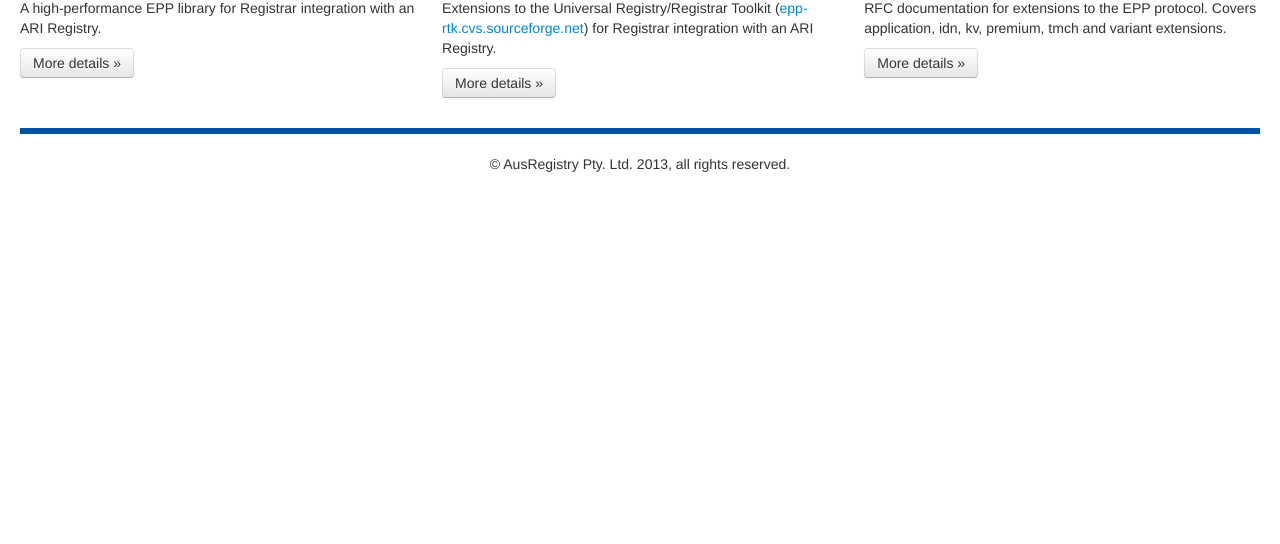
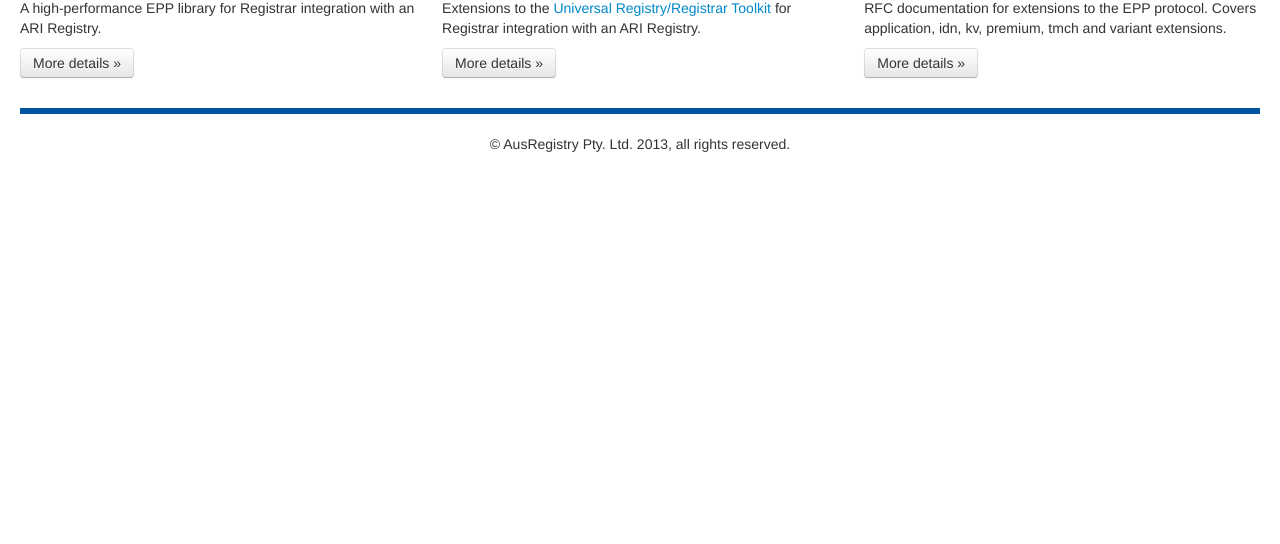
Before and after one commit to NeustarRegistry/docs-staging, a plain HTML site: page index.html in a window 1280 px wide. Shown: the part 256-800 px from the top of the page. Drawn offline with Linux system fonts and the light colour scheme.

Commit message:
Linked universal RTK text directly

```diff
--- a/index.html
+++ b/index.html
@@ -26,7 +26,7 @@
                         </div>
                         <div class="span4">
                             <h2>EPP RTK Extensions</h2>
-                            <p>Extensions to the Universal Registry/Registrar Toolkit (<a href="http://epp-rtk.cvs.sourceforge.net/">epp-rtk.cvs.sourceforge.net</a>) for Registrar integration with an ARI Registry.</p>
+                            <p>Extensions to the <a href="http://epp-rtk.cvs.sourceforge.net/">Universal Registry/Registrar Toolkit</a> for Registrar integration with an ARI Registry.</p>
                             <p><a class="btn" href="https://github.com/ausregistry/ari-rtk-ext">More details &raquo;</a></p>
                         </div>
                         <div class="span4">
```
